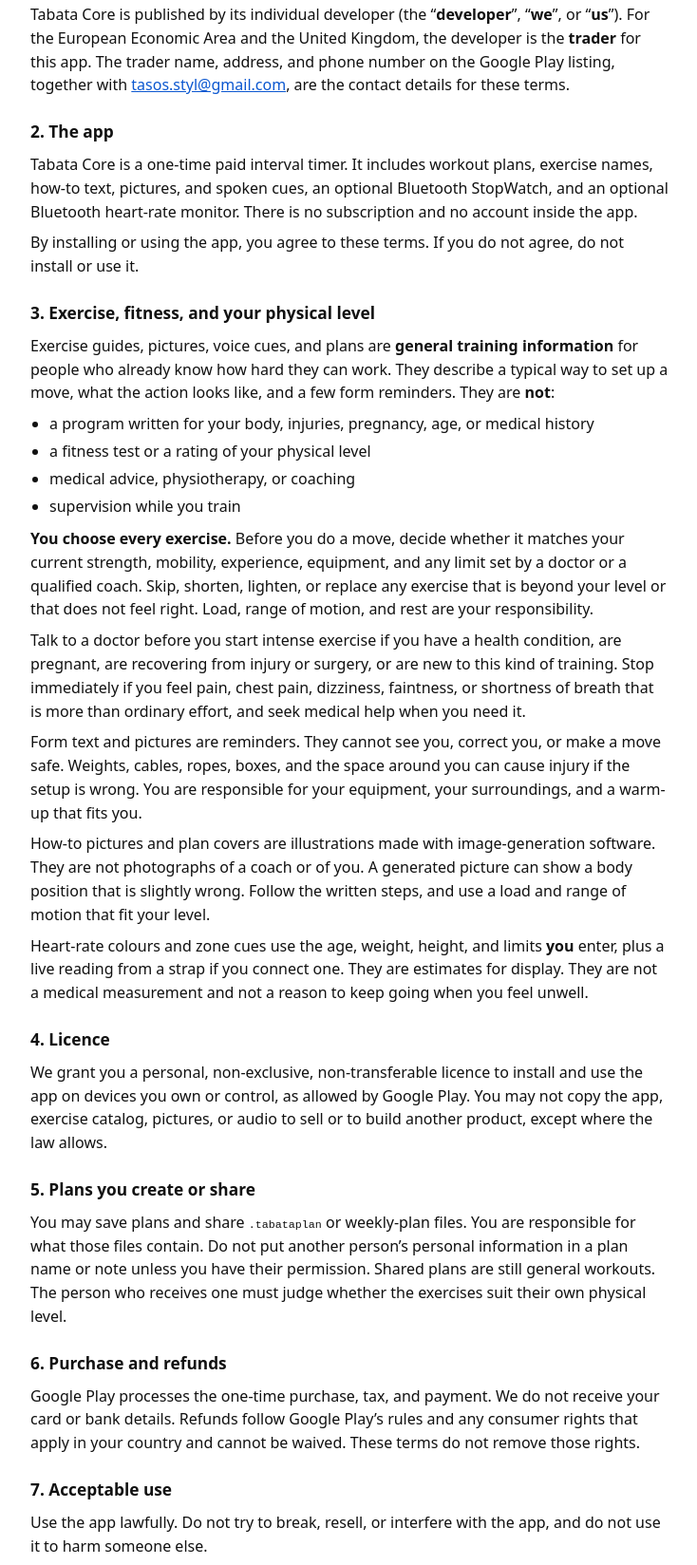
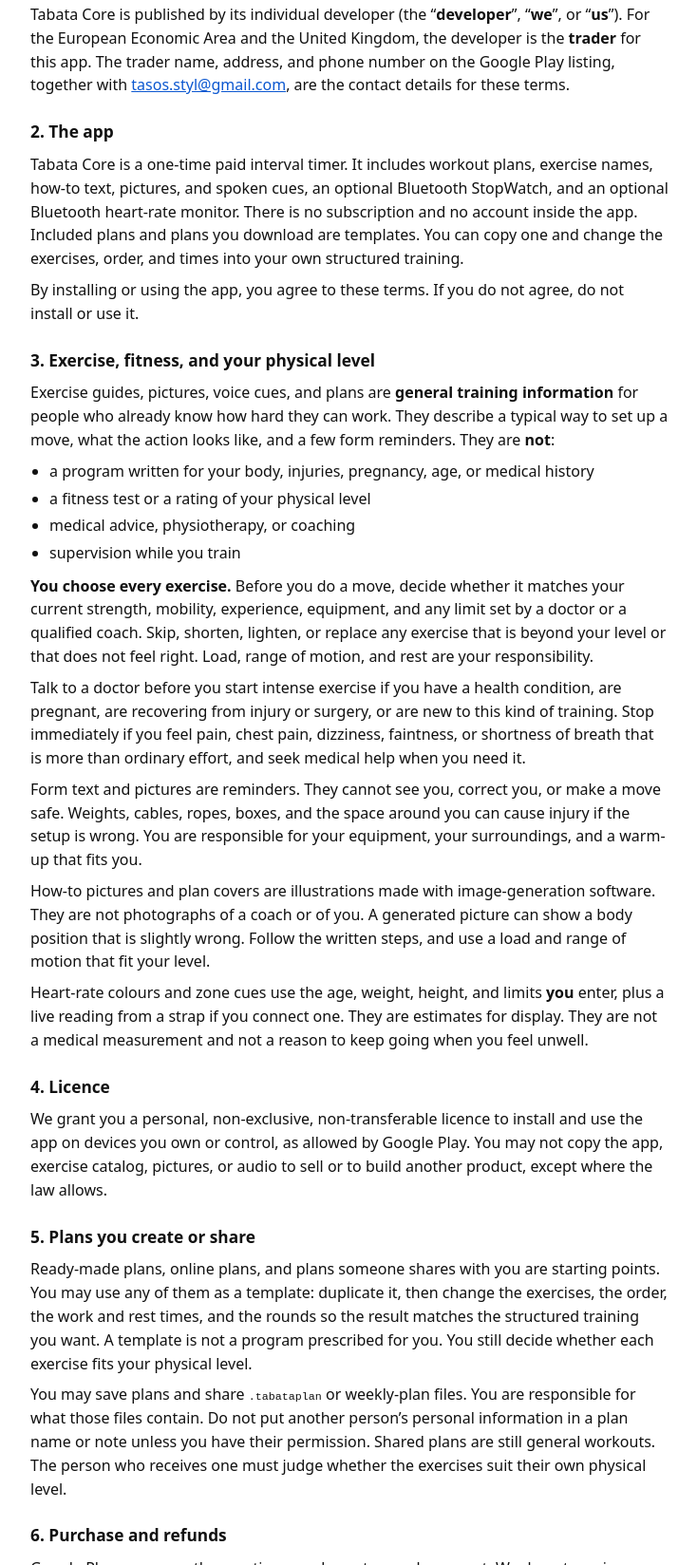
Before and after one commit to tasosstyl1984/tabata-core-privacy, a plain HTML site: page terms.html in a window 1280 px wide. Shown: the part 252-1900 px from the top of the page at 95% size, without its empty margins (272-1006 px from the left). Drawn offline with Linux system fonts and the light colour scheme.

Commit message:
Say that plans are templates for your own training.
People can duplicate a ready-made or shared plan and change the exercises, order, and times.

Co-authored-by: Cursor <cursoragent@cursor.com>

```diff
--- a/terms.html
+++ b/terms.html
@@ -27,7 +27,7 @@
   <p>Tabata Core is published by its individual developer (the “<strong>developer</strong>”, “<strong>we</strong>”, or “<strong>us</strong>”). For the European Economic Area and the United Kingdom, the developer is the <strong>trader</strong> for this app. The trader name, address, and phone number on the Google Play listing, together with <a href="mailto:tasos.styl@gmail.com">tasos.styl@gmail.com</a>, are the contact details for these terms.</p>
 
   <h2>2. The app</h2>
-  <p>Tabata Core is a one-time paid interval timer. It includes workout plans, exercise names, how-to text, pictures, and spoken cues, an optional Bluetooth StopWatch, and an optional Bluetooth heart-rate monitor. There is no subscription and no account inside the app.</p>
+  <p>Tabata Core is a one-time paid interval timer. It includes workout plans, exercise names, how-to text, pictures, and spoken cues, an optional Bluetooth StopWatch, and an optional Bluetooth heart-rate monitor. There is no subscription and no account inside the app. Included plans and plans you download are templates. You can copy one and change the exercises, order, and times into your own structured training.</p>
   <p>By installing or using the app, you agree to these terms. If you do not agree, do not install or use it.</p>
 
   <h2>3. Exercise, fitness, and your physical level</h2>
@@ -48,6 +48,7 @@
   <p>We grant you a personal, non-exclusive, non-transferable licence to install and use the app on devices you own or control, as allowed by Google Play. You may not copy the app, exercise catalog, pictures, or audio to sell or to build another product, except where the law allows.</p>
 
   <h2>5. Plans you create or share</h2>
+  <p>Ready-made plans, online plans, and plans someone shares with you are starting points. You may use any of them as a template: duplicate it, then change the exercises, the order, the work and rest times, and the rounds so the result matches the structured training you want. A template is not a program prescribed for you. You still decide whether each exercise fits your physical level.</p>
   <p>You may save plans and share <code>.tabataplan</code> or weekly-plan files. You are responsible for what those files contain. Do not put another person’s personal information in a plan name or note unless you have their permission. Shared plans are still general workouts. The person who receives one must judge whether the exercises suit their own physical level.</p>
 
   <h2>6. Purchase and refunds</h2>
```
Also changed, not shown: index.html (+1 -1 lines).
